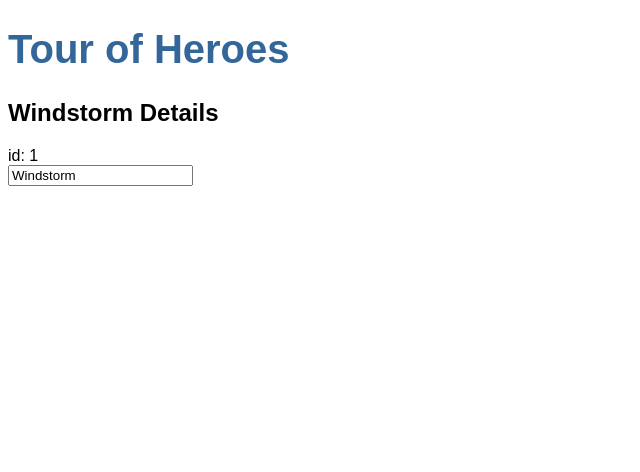
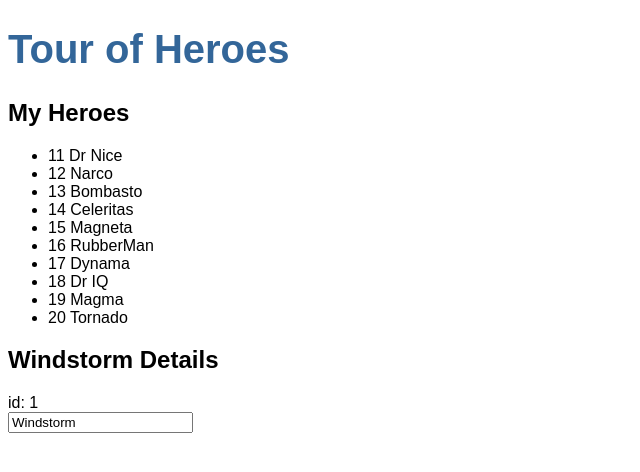
Before and after one commit to eMatheus23/learning, an Angular app in the folder Angular/my-first-angular/: page / in a window 1280 px wide. Shown: the top 472 px of the page, without its empty margins (0-640 px from the left). Built offline with nearby package versions, Linux system fonts and the light colour scheme.

Commit message:
List heroes with *ngFor

```diff
--- a/Angular/my-first-angular/src/app/app.component.ts
+++ b/Angular/my-first-angular/src/app/app.component.ts
@@ -1,4 +1,5 @@
 import { Component } from '@angular/core';
+import { HEROES } from './mock-heroes'
 
 @Component({
   selector: 'app-root',
@@ -7,4 +8,6 @@
 })
 export class AppComponent {
   title = 'Tour of Heroes';
+
+  heroes = HEROES;
 }
--- a/Angular/my-first-angular/src/app/heroes/heroes.component.html
+++ b/Angular/my-first-angular/src/app/heroes/heroes.component.html
@@ -1,3 +1,10 @@
+<h2>My Heroes</h2>
+<ul class="heroes">
+  <li *ngFor="let hero of heroes">
+    <span class="badge">{{hero.id}}</span> {{hero.name}}
+  </li>
+</ul>
+
 <h2>{{ hero.name }} Details</h2>
 <div><span>id: </span>{{ hero.id }}</div>
 <div>
--- a/Angular/my-first-angular/src/app/heroes/heroes.component.ts
+++ b/Angular/my-first-angular/src/app/heroes/heroes.component.ts
@@ -1,5 +1,6 @@
 import { Component, OnInit } from '@angular/core';
 import { Hero } from '../hero'
+import { HEROES } from '../mock-heroes'
 
 @Component({
   selector: 'app-heroes',
@@ -12,6 +13,8 @@
     name: 'Windstorm'
   }
 
+  heroes = HEROES;
+
   constructor() { }
 
   ngOnInit(): void {
--- /dev/null
+++ b/Angular/my-first-angular/src/app/mock-heroes.ts
@@ -0,0 +1,14 @@
+import { Hero } from './hero';
+
+export const HEROES: Hero[] = [
+  { id: 11, name: 'Dr Nice' },
+  { id: 12, name: 'Narco' },
+  { id: 13, name: 'Bombasto' },
+  { id: 14, name: 'Celeritas' },
+  { id: 15, name: 'Magneta' },
+  { id: 16, name: 'RubberMan' },
+  { id: 17, name: 'Dynama' },
+  { id: 18, name: 'Dr IQ' },
+  { id: 19, name: 'Magma' },
+  { id: 20, name: 'Tornado' },
+];
```
